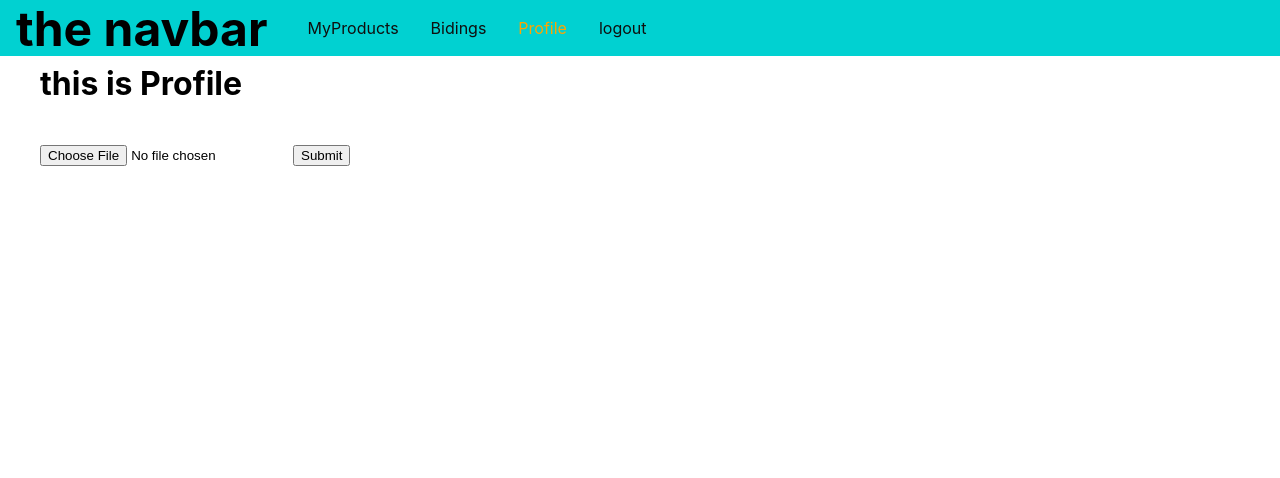
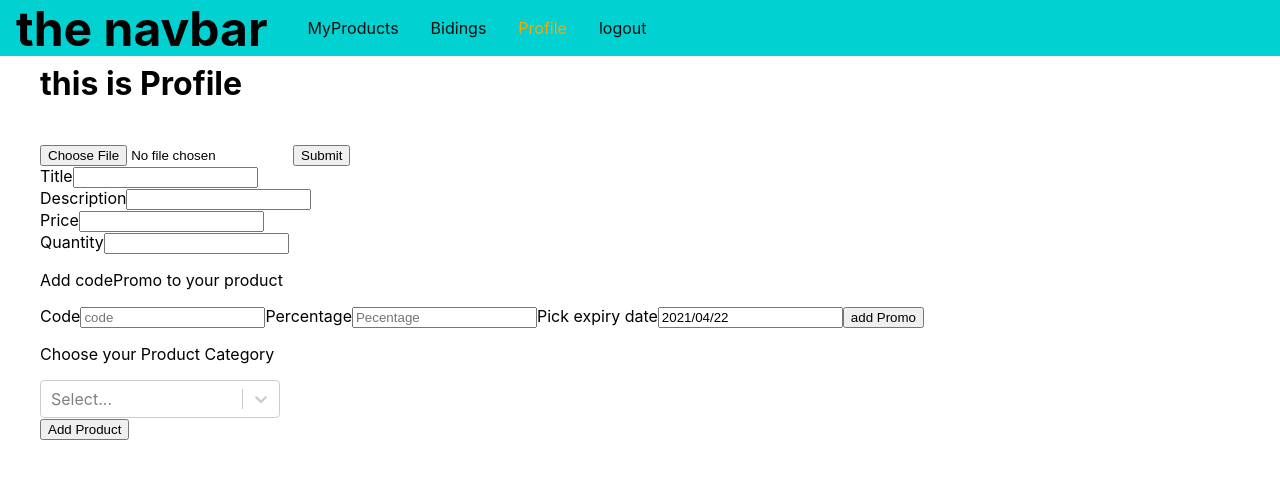
Before and after one commit to zakariazaim17/Magasin-frontend, a React (Create React App) app: page /profile in a window 1280 px wide. Shown: the top 478 px of the page. Built offline with nearby package versions, Linux system fonts and the light colour scheme; no server answers; sample sign-in values are in the browser's storage.

Commit message:
Adding Product with images is Implemented in profile page

```diff
--- a/package.json
+++ b/package.json
@@ -10,8 +10,10 @@
     "@testing-library/user-event": "^12.1.10",
     "axios": "^0.21.1",
     "react": "^17.0.2",
+    "react-datepicker": "^3.8.0",
     "react-dom": "^17.0.2",
     "react-scripts": "4.0.3",
+    "react-select": "^4.3.0",
     "web-vitals": "^1.0.1"
   },
   "scripts": {
--- a/src/css/Profile.css
+++ b/src/css/Profile.css
@@ -0,0 +1,3 @@
+.select {
+  width: 20%;
+}
--- a/src/pages/Profile.js
+++ b/src/pages/Profile.js
@@ -1,35 +1,154 @@
-import React, { useEffect, useState } from "react";
+import React, { useEffect, useRef, useState } from "react";
 import axios from "axios";
+import Select from "react-select";
+import "../css/Profile.css";
+import DatePicker from "react-datepicker";
+import "react-datepicker/dist/react-datepicker.css";
+
 const ServerUrl = "http://localhost:3004/graphql";
 
 const Profile = () => {
+  const ProductTitle = useRef();
+  const ProductPrice = useRef();
+  const [ProductCategory, setProductCategory] = useState();
+  const ProductQuantity = useRef();
+
+  const ProductCodePromo = useRef();
+
+  const ProductCodePromoPercent = useRef();
+  const ProductDescription = useRef();
   const [currentUser, setcurrentUser] = useState(null);
+  const [expirydate, setexpirydate] = useState(new Date());
+  const [CodePromoID, setCodePromoID] = useState();
+  const [ProductImgUrl, setProductImgUrl] = useState();
 
+  console.log(
+    `${expirydate.getFullYear()}/${
+      expirydate.getUTCMonth() + 1
+    }/${expirydate.getUTCDate()}`
+  );
+  const Expiration = `${expirydate.getFullYear()}/${
+    expirydate.getUTCMonth() + 1
+  }/${expirydate.getUTCDate()}`;
   const [newUser, setNewUser] = useState({
     photo: "",
   });
+
+  const options = [
+    { value: "animals", label: "animals" },
+    { value: "strawberry", label: "Strawberry" },
+    { value: "vanilla", label: "Vanilla" },
+  ];
 
   useEffect(() => {
     GetClientData();
   }, []);
 
-  const handleSubmit = (e) => {
+  const handleSubmit = async (e) => {
     e.preventDefault();
     const formData = new FormData();
     formData.append("photo", newUser.photo);
+    try {
+      const addedImg = await axios.post(
+        "http://localhost:3004/magasin/uploadphoto/",
+        formData
+      );
+      const imgid = await addedImg.data;
+      setProductImgUrl(imgid);
+      console.log(imgid);
+    } catch (e) {
+      console.log(e.message);
+    }
+  };
 
-    axios
-      .post("http://localhost:3004/magasin/uploadphoto/", formData)
-      .then((res) => {
-        console.log(res.data);
-      })
-      .catch((err) => {
-        console.log(err);
-      });
+  const AddProduct = async () => {
+    /*  console.log(
+      ProductTitle.current.value,
+      ProductImgUrl,
+      ProductPrice,
+      ProductQuantity,
+      ProductDescription,
+      ProductCategory,
+      CodePromoID,
+      localStorage.getItem("CurentcliEnt")
+    );*/
+    const requestbody = {
+      query: `
+      mutation {
+        AddProduct(
+          Title: "${ProductTitle.current.value}"
+          Price: ${ProductPrice.current.value}
+          Category: "${ProductCategory}"
+          Description: "${ProductDescription.current.value}"
+          Quantity: ${ProductQuantity.current.value}
+          CodePromo: "${CodePromoID}"
+          Owner: "${localStorage.getItem("CurentcliEnt")}"
+          Images: "${ProductImgUrl}"
+        ){id Title OnStore}
+      }`,
+    };
+
+    if (ProductImgUrl) {
+      try {
+        const addedProduct = await fetch(ServerUrl, {
+          method: "POST",
+          body: JSON.stringify(requestbody),
+          headers: {
+            "Content-Type": "application/json",
+          },
+        });
+
+        if (addedProduct.status !== 200 && addedProduct.status !== 201) {
+          throw new Error("Failed");
+        }
+
+        const succesfulProductinsert = await addedProduct.json();
+        if (succesfulProductinsert.data.AddProduct.OnStore) {
+          window.location.reload();
+        }
+      } catch (e) {
+        console.log(e.message);
+      }
+    }
   };
 
   const handlePhoto = (e) => {
     setNewUser({ ...newUser, photo: e.target.files[0] });
+  };
+
+  const handleCodePromoSubmission = async () => {
+    const requestbody = {
+      query: `
+          mutation{
+            AddDiscount(
+              Percentage:${ProductCodePromoPercent.current.value},
+               Code:"${ProductCodePromo.current.value}",
+               Expiry:"${Expiration}"
+                )
+                {
+                  id
+                  Expiry
+                }
+              }`,
+    };
+    try {
+      const resultedPromo = await fetch(ServerUrl, {
+        method: "POST",
+        body: JSON.stringify(requestbody),
+        headers: {
+          "Content-Type": "application/json",
+        },
+      });
+      if (resultedPromo.status !== 200 && resultedPromo.status !== 201) {
+        throw new Error("Failed");
+      }
+
+      const succesfulPromo = await resultedPromo.json();
+      setCodePromoID(succesfulPromo.data.AddDiscount.id);
+      console.log(succesfulPromo.data.AddDiscount.id);
+    } catch (e) {
+      console.log(e.message);
+    }
   };
 
   const GetClientData = async () => {
@@ -81,9 +200,56 @@ const Profile = () => {
           name="photo"
           onChange={handlePhoto}
         />
+        <input type="submit" />
+        <div>
+          <label>Title</label>
+          <input type="text" ref={ProductTitle} />
+        </div>
+        <div>
+          <label>Description</label>
+          <input type="text" ref={ProductDescription} />
+        </div>
+        <div>
+          <label>Price</label>
+          <input type="text" ref={ProductPrice} />
+        </div>
+        <div>
+          <label>Quantity</label>
+          <input type="text" ref={ProductQuantity} />
+        </div>
+        <div>
+          <p>Add codePromo to your product</p>
+          <label>Code</label>
+          <input type="text" placeholder="code" ref={ProductCodePromo} />
+          <label>Percentage</label>
+          <input
+            type="text"
+            placeholder="Pecentage"
+            ref={ProductCodePromoPercent}
+          />
+          <label>Pick expiry date</label>
+          <DatePicker
+            dateFormat="yyyy/MM/dd"
+            selected={expirydate}
+            onChange={(date) => setexpirydate(date)}
+          />
+          <button onClick={handleCodePromoSubmission}>add Promo</button>
+        </div>
+        <div>
+          <p>Choose your Product Category </p>
+          <Select
+            options={options}
+            className="select"
+            onChange={(val) => setProductCategory(val.value)}
+          />
+        </div>
+        <button onClick={AddProduct}>Add Product</button>
+      </form>
+      <br></br>
 
-        <input type="submit" />
-      </form>
+      <br></br>
+
+      <br></br>
       {currentUser !== null && (
         <div>
           <p>{currentUser.Email}</p>
@@ -93,6 +259,7 @@ const Profile = () => {
           <p>{currentUser.username}</p>
         </div>
       )}
+      <br></br>
     </div>
   );
 };
```
Also changed, not shown: 2 other files (tests, documents, lock files or other folders).
